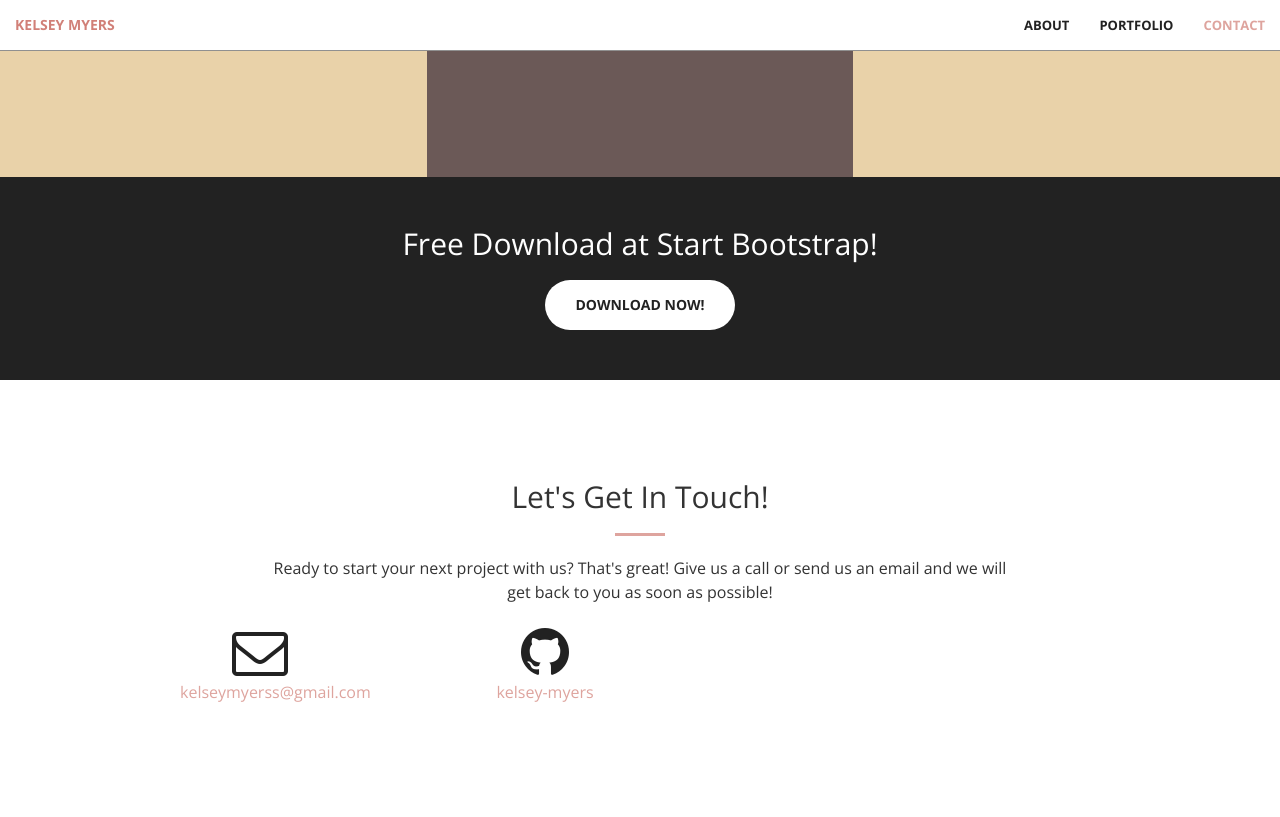
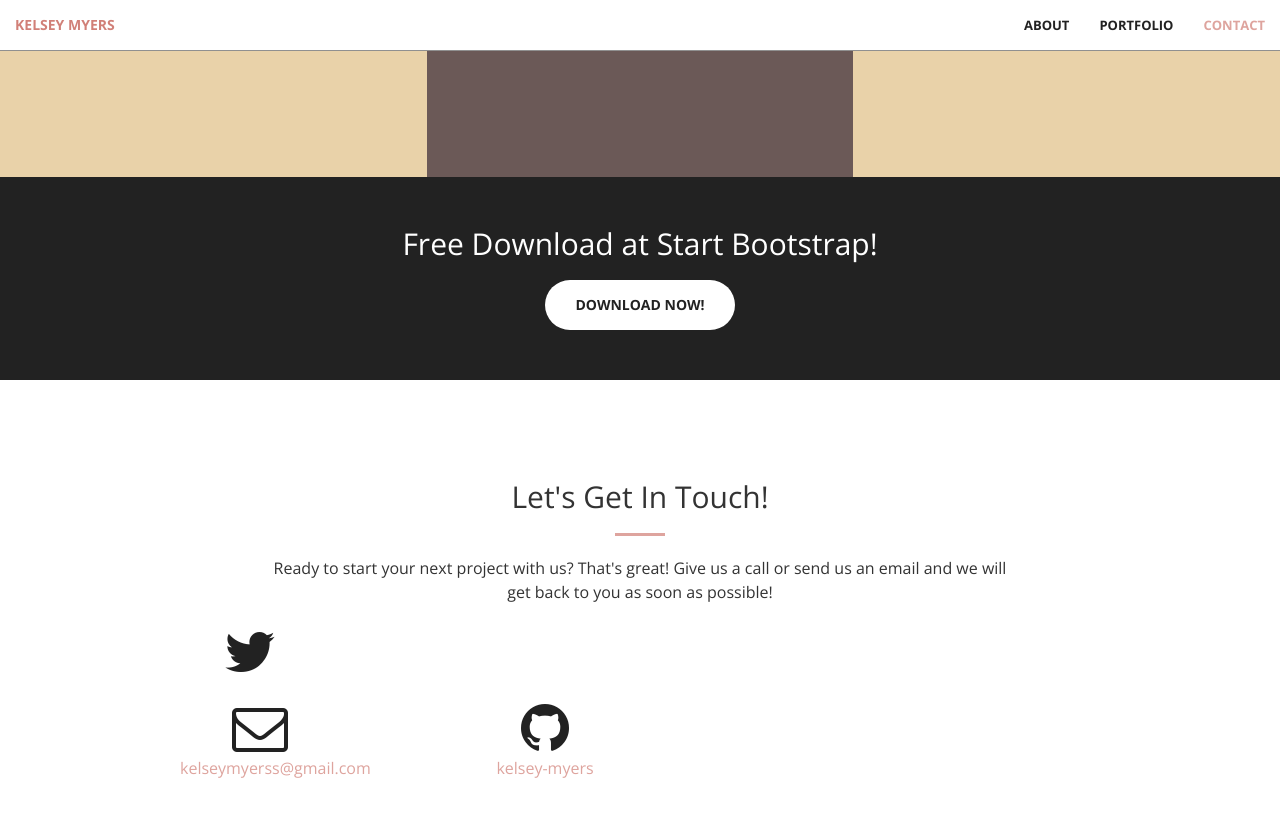
Before and after one commit to kelsey-myers/github-pages, a Jekyll site: the page built from index.html, in a window 1280 px wide and 900 px high, scrolled down 1600 px. Shown: the top 817 px of the window. Built offline with Jekyll 4.4.1, drawn with Linux system fonts in a browser that asks for light colours.

Commit message:
Changes to contact section, added Twitter

```diff
--- a/_config.yml
+++ b/_config.yml
@@ -5,7 +5,7 @@
 baseurl: "" # the subpath of your site, e.g. /blog/
 url: "https://kelsey-myers.github.io/project-page/" # the base hostname & protocol for your site
 
-twitter_username:
+twitter_username: kelseymyers_
 github_username: kelsey-myers
 
 # Build settings
--- a/_includes/contact.html
+++ b/_includes/contact.html
@@ -6,6 +6,12 @@
                 <hr class="primary">
                 <p>Ready to start your next project with us? That's great! Give us a call or send us an email and we will get back to you as soon as possible!</p>
             </div>
+	<div class="col-lg-2 col-lg-offset-1 text-center">
+            <a href="https://github.com/{{ site.github_username }}">
+            <i class="fa fa-twitter fa-3x wow bounceIn" data-wow-delay=".1s"></i>
+                <p>{{ site.twitter }}</p>
+            </a>
+        </div>
                 </div>
         <div class="col-lg-2 col-lg-offset-1 text-center">
             <a href="mailto:{{ site.email }}">
```
